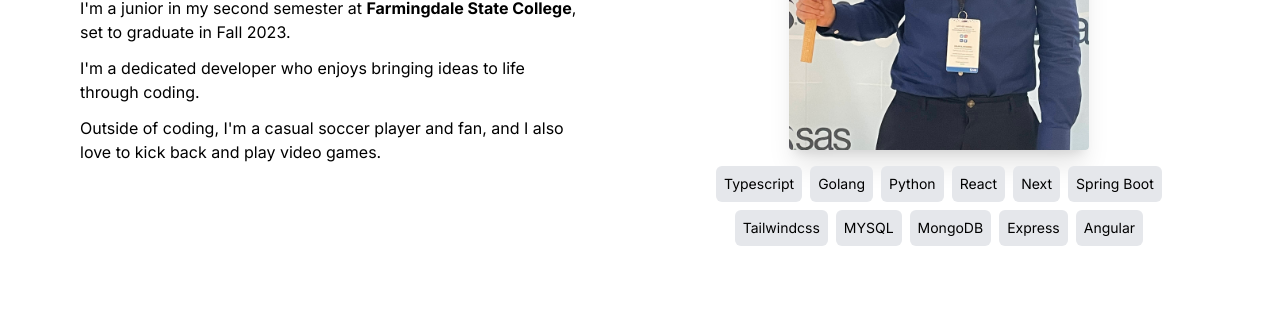
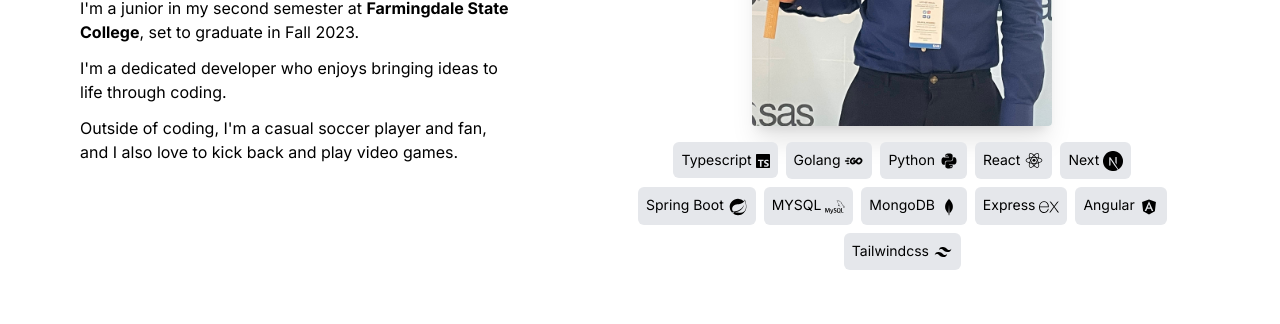
Before and after one commit to KyoshiNoda/Portfolio, a Next.js app: page / in a window 1280 px wide. Shown: the part 1200-1524 px from the top of the page. Built offline with nearby package versions, Linux system fonts and the light colour scheme.

Commit message:
added icons to tech frameowrks

```diff
--- a/src/components/About.tsx
+++ b/src/components/About.tsx
@@ -2,6 +2,16 @@ import Image from "next/image";
 import { headerItems } from "@/constants/constant";
 import { userInfo } from "@/constants/constant";
 import aboutPicture from "../../public/aboutPicture.jpg";
+import { SiTypescript, SiNextdotjs, SiMysql, SiExpress } from "react-icons/si";
+import {
+  BiLogoPython,
+  BiLogoReact,
+  BiLogoSpringBoot,
+  BiLogoMongodb,
+  BiLogoAngular,
+  BiLogoTailwindCss,
+} from "react-icons/bi";
+import { TbBrandGolang } from "react-icons/tb";
 function About() {
   return (
     <section
@@ -25,16 +35,82 @@ function About() {
           className={"m-auto rounded shadow-xl"}
         />
         <div className="break-words w-3/4 mt-3">
-          {userInfo.skills.map((skill) => (
-            <span
-              className={
-                "bg-gray-200 m-1 p-2 rounded-md inline-block text-sm text-black"
-              }
-              key="skill"
-            >
-              {skill}
+          <span className="bg-gray-200 m-1 p-2 rounded-md inline-block text-sm text-black ">
+            Typescript{" "}
+            <span className="inline-block" style={{ verticalAlign: "middle" }}>
+              <SiTypescript />
             </span>
-          ))}
+          </span>
+
+          <span className="bg-gray-200 m-1 p-2 rounded-md inline-block text-sm text-black ">
+            Golang{" "}
+            <span className="inline-block" style={{ verticalAlign: "middle" }}>
+              <TbBrandGolang size={20} />
+            </span>
+          </span>
+
+          <span className="bg-gray-200 m-1 p-2 rounded-md inline-block text-sm text-black ">
+            Python{" "}
+            <span className="inline-block" style={{ verticalAlign: "middle" }}>
+              <BiLogoPython size={20} />
+            </span>
+          </span>
+
+          <span className="bg-gray-200 m-1 p-2 rounded-md inline-block text-sm text-black ">
+            React{" "}
+            <span className="inline-block" style={{ verticalAlign: "middle" }}>
+              <BiLogoReact size={20} />
+            </span>
+          </span>
+
+          <span className="bg-gray-200 m-1 p-2 rounded-md inline-block text-sm text-black ">
+            Next{" "}
+            <span className="inline-block" style={{ verticalAlign: "middle" }}>
+              <SiNextdotjs size={20} />
+            </span>
+          </span>
+
+          <span className="bg-gray-200 m-1 p-2 rounded-md inline-block text-sm text-black ">
+            Spring Boot{" "}
+            <span className="inline-block" style={{ verticalAlign: "middle" }}>
+              <BiLogoSpringBoot size={20} />
+            </span>
+          </span>
+
+          <span className="bg-gray-200 m-1 p-2 rounded-md inline-block text-sm text-black ">
+            MYSQL{" "}
+            <span className="inline-block" style={{ verticalAlign: "middle" }}>
+              <SiMysql size={20} />
+            </span>
+          </span>
+
+          <span className="bg-gray-200 m-1 p-2 rounded-md inline-block text-sm text-black ">
+            MongoDB{" "}
+            <span className="inline-block" style={{ verticalAlign: "middle" }}>
+              <BiLogoMongodb size={20} />
+            </span>
+          </span>
+
+          <span className="bg-gray-200 m-1 p-2 rounded-md inline-block text-sm text-black ">
+            Express{" "}
+            <span className="inline-block" style={{ verticalAlign: "middle" }}>
+              <SiExpress size={20} />
+            </span>
+          </span>
+
+          <span className="bg-gray-200 m-1 p-2 rounded-md inline-block text-sm text-black ">
+            Angular{" "}
+            <span className="inline-block" style={{ verticalAlign: "middle" }}>
+              <BiLogoAngular size={20} />
+            </span>
+          </span>
+
+          <span className="bg-gray-200 m-1 p-2 rounded-md inline-block text-sm text-black ">
+            Tailwindcss{" "}
+            <span className="inline-block" style={{ verticalAlign: "middle" }}>
+              <BiLogoTailwindCss size={20} />
+            </span>
+          </span>
         </div>
       </div>
     </section>
--- a/src/constants/constant.ts
+++ b/src/constants/constant.ts
@@ -23,6 +23,7 @@ export const userInfo: UserObject = {
     "Express",
     "Angular",
   ],
+
 };
 
 export const headerItems: NavItems = {
```
